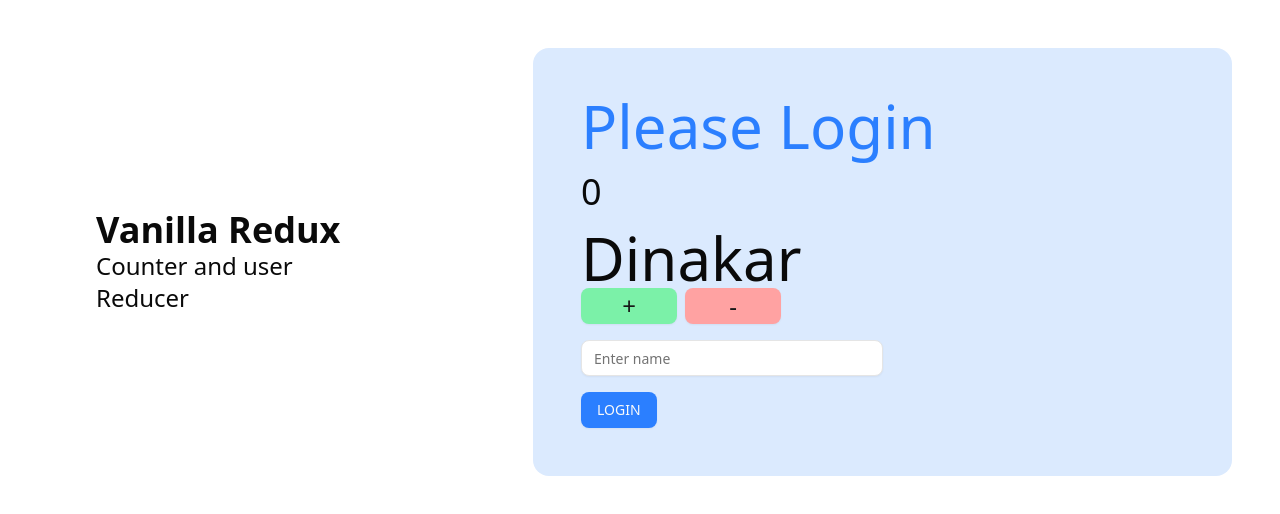
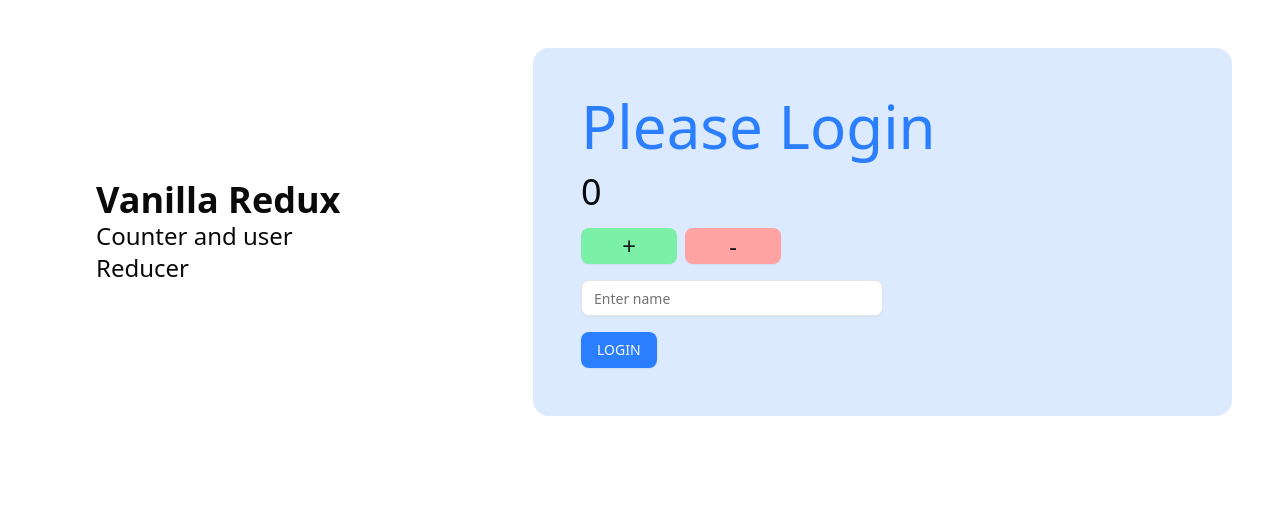
Before and after one commit to d-invisible/reactRedux-basic1, a React (Vite) app: page / in a window 1280 px wide. Shown: the top 514 px of the page. Built offline with nearby package versions, Linux system fonts and the light colour scheme.

Commit message:
removed changes

```diff
--- a/src/myComp/counter/Inside.jsx
+++ b/src/myComp/counter/Inside.jsx
@@ -8,7 +8,6 @@ const Inside = () => {
     <>
       <h1 className="mb-4 text-6xl text-blue-500">{user.name}</h1>
       <h1 className="mb-4 text-4xl">{counter.count}</h1>
-      <p className="text-6xl">Dinakar</p>
     </>
   );
 };
```
